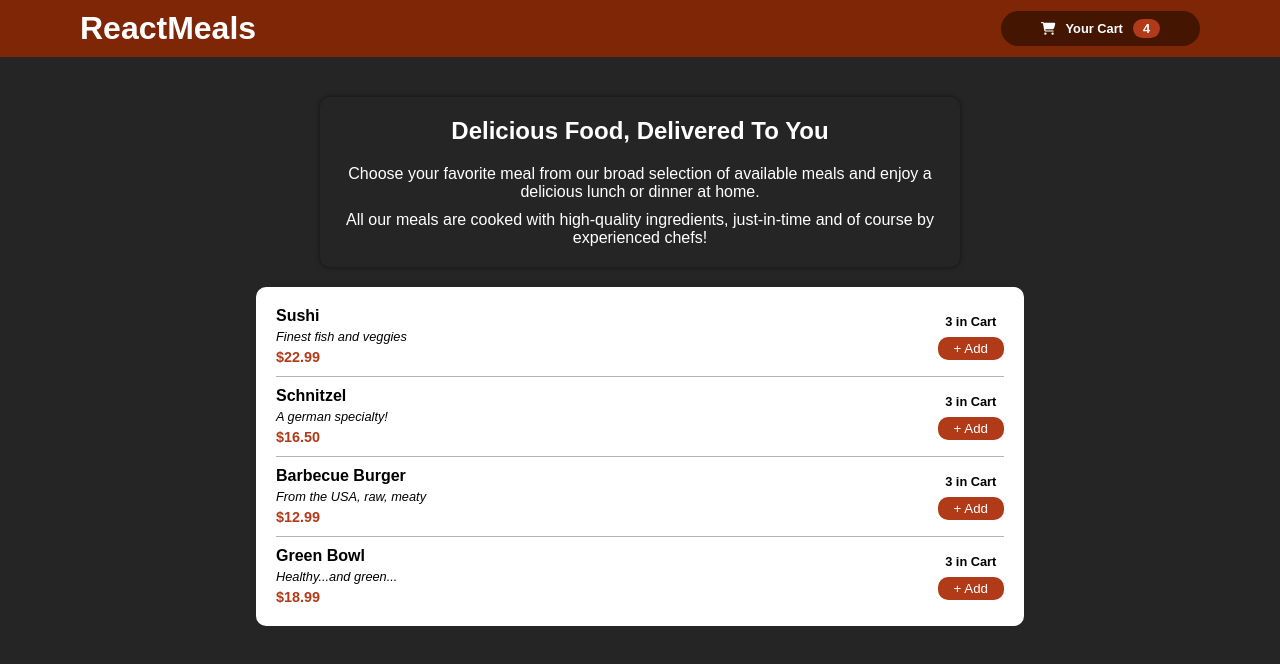
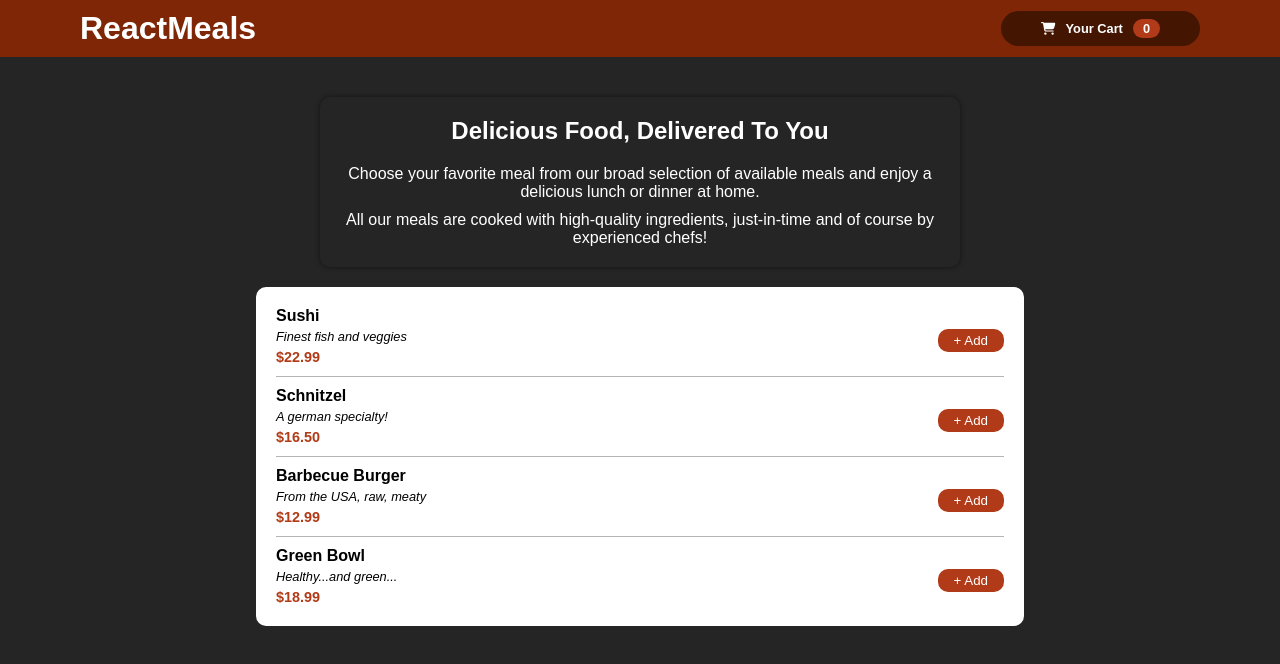
Before and after one commit to marcoschultznunes/academind-react-project-food-order, a React (Create React App) app: page / in a window 1280 px wide. Shown: the top 664 px of the page. Built offline with nearby package versions, Linux system fonts and the light colour scheme; the HTML template or start-up script is replaced by a standard one.

Commit message:
Displaying cart amount

```diff
--- a/src/App.tsx
+++ b/src/App.tsx
@@ -25,17 +25,26 @@ function App() {
       setCart(prevCart => [...prevCart, new CartItem(mealId, 1)]);
     }
     else {  // Else the existing cart item amount is incremented
-      cart[i].amount++;
-      setCart(prevCart => cart);
+      const newCart = [...cart];  // Shallow copy to ensure re-render
+      newCart[i].amount++
+      setCart(newCart);
     }
   };
   const removeFromCart = (mealId:string) => {
 
   };
+  const getAmountInCart = (mealId:string) => {
+    const item = cart.find(i => i.mealId === mealId);
+
+    if(item) {
+      return item.amount;
+    }
+    return 0;  // Returns 0 if item not in cart
+  }
 
   return <React.Fragment>
     <MealsContext.Provider value={{meals}}>
-      <CartContext.Provider value={{cart, addToCart, removeFromCart}}>
+      <CartContext.Provider value={{cart, addToCart, removeFromCart, getAmountInCart}}>
         <Navbar />
         <Summary />
         <MealsList />
--- a/src/components/cart/CartModal.tsx
+++ b/src/components/cart/CartModal.tsx
@@ -16,7 +16,9 @@ const CartModal:FC <CartModalProps> = (props) => {
   const renderCartItems = cart.length > 0 ?
     cart.map(item => {
       const meal = meals.find(m => m.id === item.mealId);
-      return <CartItem title={meal!.title} price={meal!.price} amount={item.amount} />;
+      return <CartItem
+        key={item.mealId} title={meal!.title} price={meal!.price} amount={item.amount}
+      />;
     }) :
     <h3 className="cart-modal-empty-message">Cart is empty!</h3>
 
--- a/src/components/meals/MealsList.tsx
+++ b/src/components/meals/MealsList.tsx
@@ -14,9 +14,6 @@ const MealsList:FC = (props) => {
 
   return <div className="meals-list-container">
     <ul>
-      {/* <MealsListItem title="Sushi" description="Finest fish and veggies" price={22.99} />
-      <MealsListItem title="Sushi" description="Finest fish and veggies" price={22.99} />
-      <MealsListItem title="Sushi" description="Finest fish and veggies" price={22.99} /> */}
       {renderMeals}
     </ul>
   </div>;
--- a/src/components/meals/MealsListItem.tsx
+++ b/src/components/meals/MealsListItem.tsx
@@ -11,11 +11,14 @@ type MealsListItemProps = {
 
 const MealsListItem: FC<MealsListItemProps> = (props) => {
     const { mealId, title, description, price} = props;
-    const {addToCart} = useContext(CartContext);
+    const {addToCart, getAmountInCart} = useContext(CartContext);
 
     const clickHandler = () => {
         addToCart(mealId);
     }
+
+    const amount = getAmountInCart(mealId)
+    const renderAmountMessage =  amount > 0 ? <p>{amount} in Cart</p> : null
 
     return <li className="meals-list-item-container">
         <div className="meals-list-item-details">
@@ -25,7 +28,7 @@ const MealsListItem: FC<MealsListItemProps> = (props) => {
         </div>
         <div className="meals-list-item-controls">
             <div>
-                <p>3 in Cart</p>
+                {renderAmountMessage}
             </div>
             <div>
                 <button onClick={clickHandler}>+ Add</button>
--- a/src/components/navbar/CartButton.tsx
+++ b/src/components/navbar/CartButton.tsx
@@ -1,6 +1,7 @@
 import { faCartShopping } from "@fortawesome/free-solid-svg-icons";
 import { FontAwesomeIcon } from "@fortawesome/react-fontawesome";
-import { FC } from "react";
+import { FC, useContext } from "react";
+import CartContext from "../../context/CartContext";
 import "./CartButton.css";
 
 type CartButtonProps = {
@@ -8,10 +9,14 @@ type CartButtonProps = {
 };
 
 const CartButton: FC<CartButtonProps> = (props) => {
+  const {cart} = useContext(CartContext);
+
+  const totalCartAmount = cart.reduce((acc, i) => acc + i.amount, 0);
+
   return <button className="cart-button" onClick={props.openCart}>
     <FontAwesomeIcon icon={faCartShopping} className="cart-button-icon" />
     <span>Your Cart</span>
-    <span className="cart-button-quantity">4</span>
+    <span className="cart-button-quantity">{totalCartAmount}</span>
   </button>;
 };
 
--- a/src/context/CartContext.ts
+++ b/src/context/CartContext.ts
@@ -5,12 +5,14 @@ type CartContextType = {
   cart: CartItem[];
   addToCart: (mealId:string) => void;
   removeFromCart: (mealId:string) => void;
+  getAmountInCart: (mealId:string) => number;
 };
 
 const CartContext = React.createContext <CartContextType> ({
   cart: [],
   addToCart: () => {},
-  removeFromCart: () => {}
+  removeFromCart: () => {},
+  getAmountInCart: () => 0
 });
 
 export default CartContext;
```
